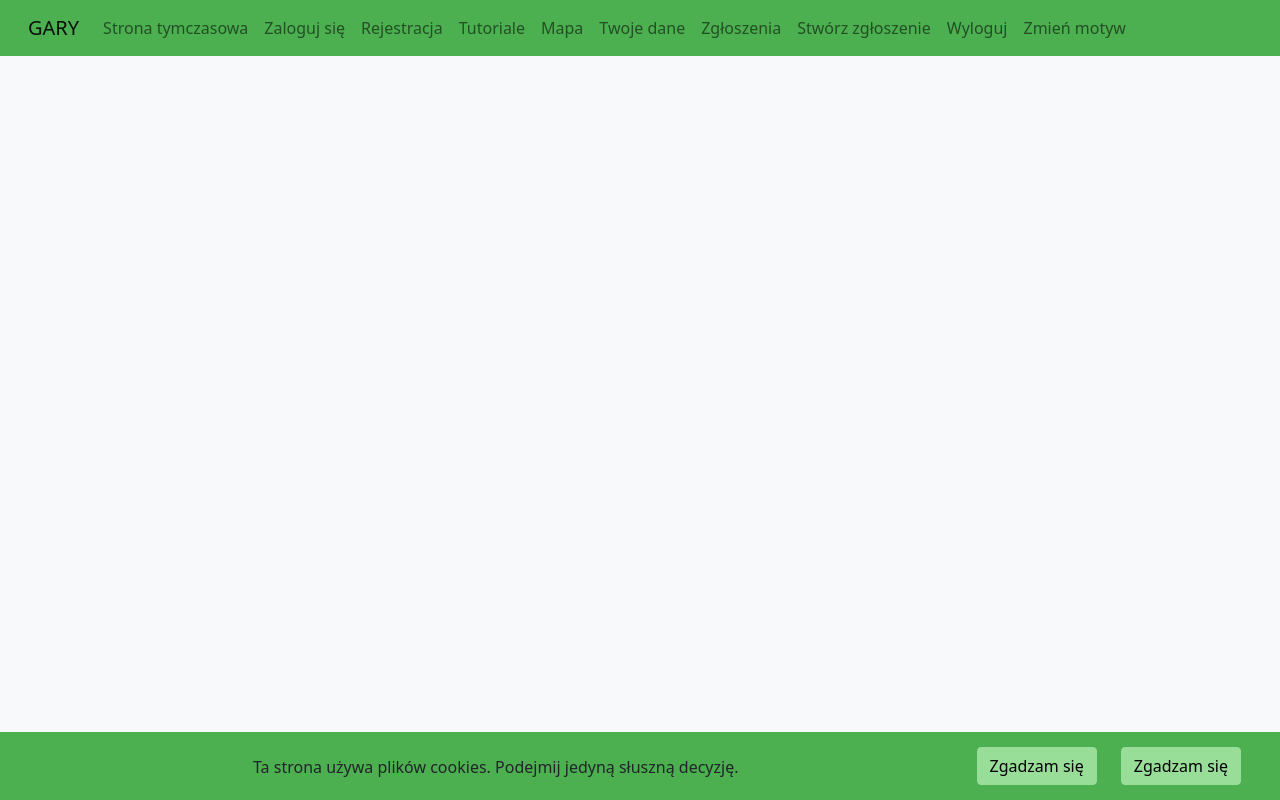
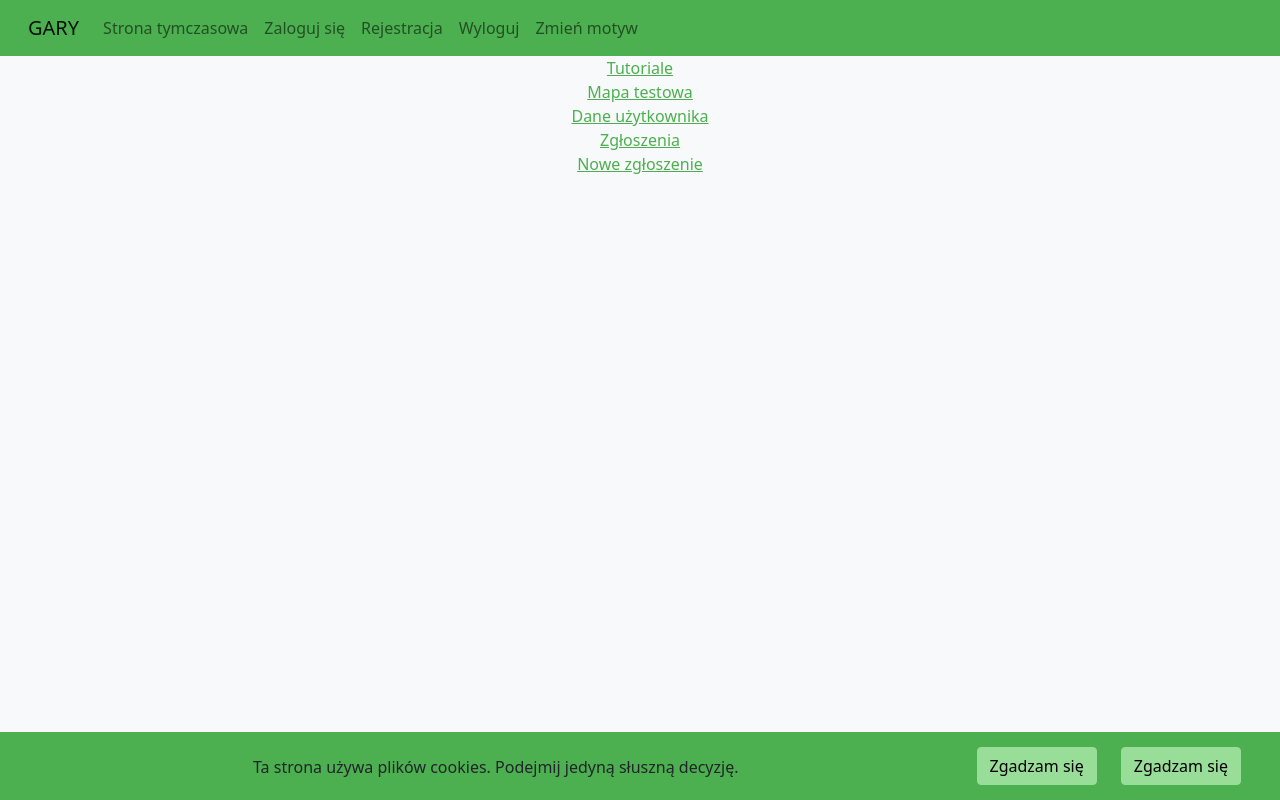
Before and after one commit to pjwstkIOprojekt/webclient, a React (Create React App) app: page / in a window 1280 px wide. Built offline with nearby package versions, Linux system fonts and the light colour scheme.

Commit message:
Updated main page and added conditional routes

```diff
--- a/src/App.tsx
+++ b/src/App.tsx
@@ -1,6 +1,7 @@
 import { useDarkModeManager } from "./hooks/useDarkMode";
 import { BrowserRouter, Link, Routes, Route } from "react-router-dom";
 import { Navbar, Nav, Container } from "react-bootstrap";
+import Test from "./components/Test";
 import Login from "./components/content/auth/Login";
 import Register from "./components/content/auth/Register";
 import ForgotPassword from "./components/content/auth/ForgotPassword";
@@ -34,11 +35,6 @@ const App = () => {
               <Nav.Link as={Link} to="/">Strona tymczasowa</Nav.Link>
               <Nav.Link as={Link} to="/login">Zaloguj się</Nav.Link>
               <Nav.Link as={Link} to="/register">Rejestracja</Nav.Link>
-              <Nav.Link as={Link} to="/tutorial">Tutoriale</Nav.Link>
-              <Nav.Link as={Link} to="/map">Mapa</Nav.Link>
-              <Nav.Link as={Link} to="/userinfo">Twoje dane</Nav.Link>
-              <Nav.Link as={Link} to="/reports">Zgłoszenia</Nav.Link>
-              <Nav.Link as={Link} to="/newreport">Stwórz zgłoszenie</Nav.Link>
               <Nav.Link onClick={handleLogout}>Wyloguj</Nav.Link>
               <Nav.Link onClick={darkMode.toggle}>Zmień motyw</Nav.Link>
             </Nav>
@@ -46,6 +42,7 @@ const App = () => {
         </Container>
       </Navbar>
       <Routes>
+        <Route path="/" element={<Test />} />
         <Route path="/login" element={<Login />} />
         <Route path="/register" element={<Register />} />
         <Route path="/iforgor" element={<ForgotPassword />} />
--- /dev/null
+++ b/src/components/Test.tsx
@@ -0,0 +1,26 @@
+import { Container, Row } from "react-bootstrap";
+import Link from "./fragments/Link";
+
+const Test = () => {
+  return (
+    <Container className="text-center">
+      <Row>
+        <Link to="/tutorial">Tutoriale</Link>
+      </Row>
+      <Row>
+        <Link to="/map">Mapa testowa</Link>
+      </Row>
+      <Row>
+        <Link to="/userinfo">Dane użytkownika</Link>
+      </Row>
+      <Row>
+        <Link to="/reports">Zgłoszenia</Link>
+      </Row>
+      <Row>
+        <Link to="/newreport">Nowe zgłoszenie</Link>
+      </Row>
+    </Container>
+  );
+};
+
+export default Test;
```
Also changed, not shown: src/components/fragments/ConditionalRoute.tsx (added, +13 -0 lines).
